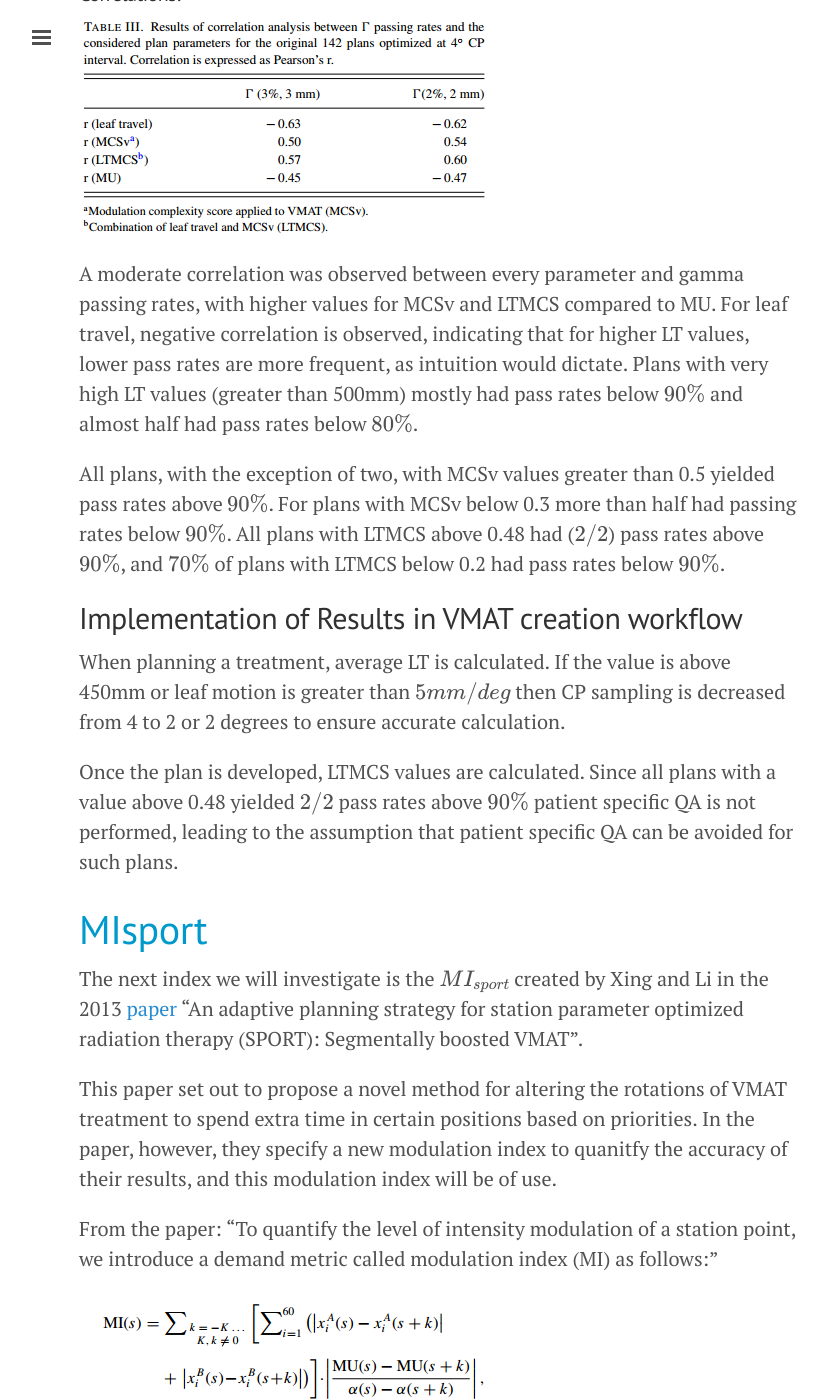
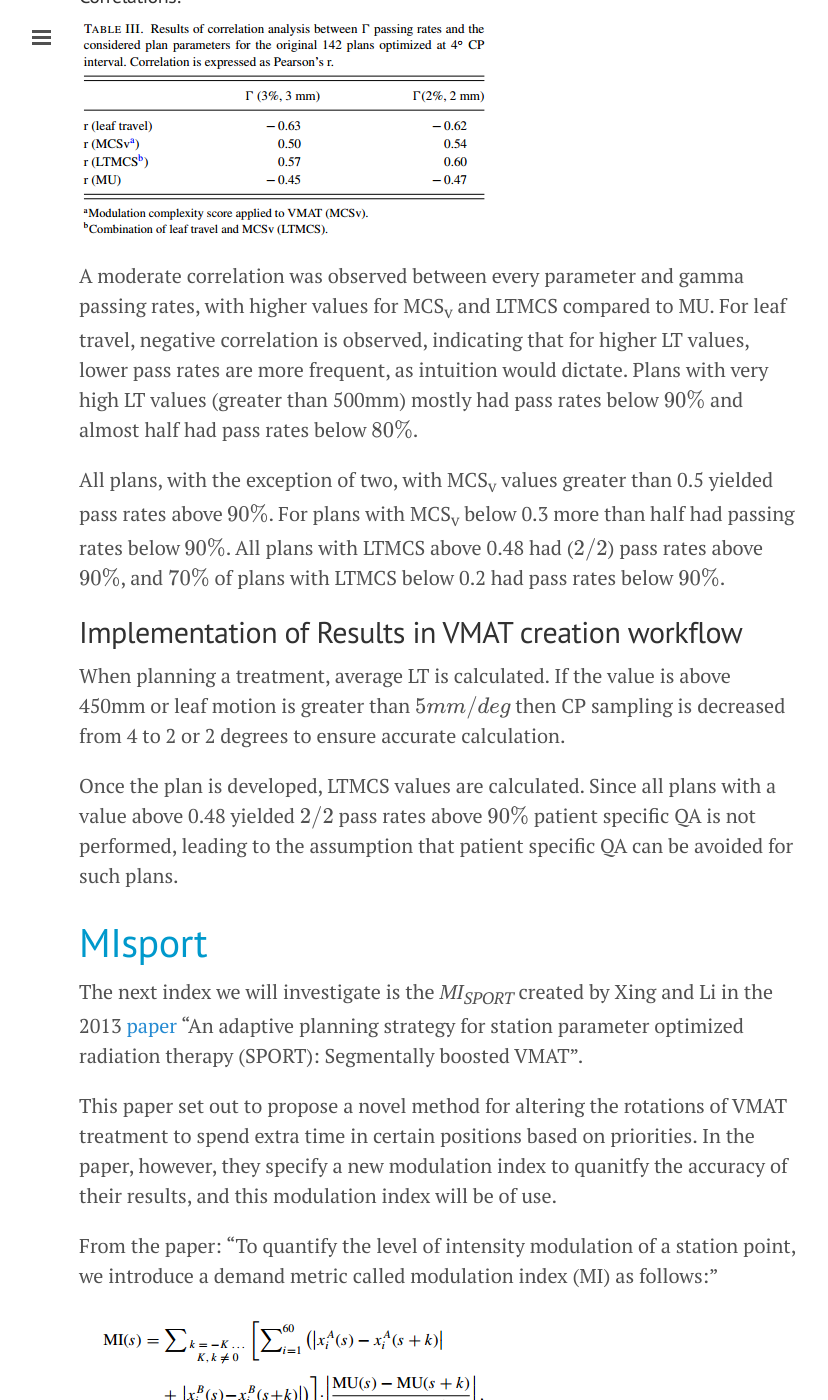
Before and after one commit to joelcarlson/joelcarlson.github.io, a Jekyll site: the page built from Thesis.md, in a window 1280 px wide and 1400 px high, scrolled down 6215 px. Shown: the whole window, without its empty margins (201-1029 px from the left). Built offline with Jekyll 4.4.1, drawn with Linux system fonts in a browser that asks for light colours; Markdown is read by kramdown in place of the engine named in the settings; formulas are drawn with MathJax 3; some of the changed text lies outside the part shown.

Commit message:
Latex fix

```diff
--- a/Thesis.md
+++ b/Thesis.md
@@ -41,19 +41,19 @@
 
 ![Gamma formula terms](/figs/Thesis/gammanalysisterms.png)
 
-Are the distance and dose difference between the reference and evaluated points. \\( D_r (r_r) \\) and \\( D_e (r_e) \\) are the reference and evaluated doses at points \\( r_r \\) and \\( r_e \\). Gamma is found for each point in the evaluated distribution, and the smallest of these values becomes the gamma at that reference point, this is repeated for each reference point.
+Are the distance and dose difference between the reference and evaluated points. D<sub>r</sub>(r<sub>r</sub>) and D<sub>e</sub>(r<sub>e</sub>) are the reference and evaluated doses at points r<sub>r</sub> and r<sub>e</sub>. Gamma is found for each point in the evaluated distribution, and the smallest of these values becomes the gamma at that reference point, this is repeated for each reference point.
 
 A point is said to pass gamma if the gamma value at that point is less than one.  For gamma analysis a plan for which passing rate remains above \\(90\%\\) with strict tolerance, such as \\((2/2)\\) can be considered dosimetrically robust.
 
 #VMAT Modulation Indices
 In VMAT plans excessive modulation may lead to errors in delivery.  Gamma pass rates are one way to quanitfy the errors.  A further method is to calculate an index based on the DICOM files from the TPS that may capture the features that make a plan undeliverable.  If these features can be discovered it would save the medical physicist the trouble of physically measuring for gamma analysis.  Although gamma analysis is not a ground truth for plan deliverability, it will be used as a surrogate in this study.  Other patential indicators are DVHs and log files, to be investigated at some point.
 
-The major modulation indices form the literature are Masi et al's \\(MCS_{v} \\), \\( LTMCS \\), Li and Xing's \\( MI_{SPORT} \\), and Park et al's \\(LIST Jong Mins indices\\), and Park et al's \\(ASM\\), \\(IDM\\), \\(Contrast\\), \\(Variance\\), \\(Correlation\\) and \\(Entropy\\).
+The major modulation indices form the literature are Masi et al's *MCS<sub>v</sub>*, *LTMCS*, Li and Xing's *MI<sub>SPORT</sub>*, and Park et al's (pile of MIs), and Park et al's *ASM*, *IDM*, *Contrast*, *Variance*, *Correlation* and *Entropy*.
 
 Let's examine these in turn:
 
 #LTMCS, MCSv
-In the 2013 [paper](http://www.ncbi.nlm.nih.gov/pubmed/23822422) "Impact of plan parameters on the dosimetric accuracy of volumetric modulated arc therapy", Masi et al proposed two modulation indices: LTMCS, MCSv.
+In the 2013 [paper](http://www.ncbi.nlm.nih.gov/pubmed/23822422) "Impact of plan parameters on the dosimetric accuracy of volumetric modulated arc therapy", Masi et al proposed two modulation indices: LTMCS, MCS<sub>v</sub>.
 
 An attempt was made to determine if there was a correlation between several plan parameters and results obtained by patient-specific QA results for VMAT.
 
@@ -77,17 +77,17 @@
 ####Leaf Travel
 For each leaf, the entire travel over the VMAT arc was computed, and averaged over all in-field moving leaves of the considered plan.  Closed leaves were not considered. (*This doesn't seem like a very good method...totally lacking in granularity.  averaged over the entire arc??*)
 
-####MCSv
+####MCS<sub>v</sub>
 As stated above, MCS was defined for IMRT plans and discussed in [Mcniven](http://www.ncbi.nlm.nih.gov/pubmed/20229859).  To modify this index to apply to VMAT, the authors considered controls of the arc rather than segments. **The values of MCSv range from 0 to 1** with 1 meaning no modulation, as exemplified by an arc with a fixed aperture and no leaf movements.  As modulation increases, the score decreases.
 
-####LTi: LT and MCSv combined
-The combined action of LT and MCSv was calculated as \\(LTi = (1000 - LT)/1000\\).  The values in this case range between 0 and 1, where 0 is obtained for \\(LT = 1000\\), and 1 when \\(LT = 0\\). That is to say, LTi values are higher for lower values of leaf travel.
+####LTi: LT and MCS<sub>v</sub> combined
+The combined action of LT and MCS<sub>v</sub> was calculated as \\(LTi = (1000 - LT)/1000\\).  The values in this case range between 0 and 1, where 0 is obtained for \\(LT = 1000\\), and 1 when \\(LT = 0\\). That is to say, LTi values are higher for lower values of leaf travel.
 
 ####LTMCS
-The LTMCS index is derived by multiplying LTi by MCSv, which with both parameters has **values in the range of 0 to 1**, and goes to 0 for increasing modulation and leaf motion.
+The LTMCS index is derived by multiplying LTi by MCS<sub>v</sub>, which with both parameters has **values in the range of 0 to 1**, and goes to 0 for increasing modulation and leaf motion.
 
 ####Data Analysis
-For analysis, CP spacing was reduced to 2 or 3 degrees and the plans re-optimized.  Of the 40 plans used, \\(LT\\), \\(MCS\\), \\(LTMCS\\) and \\(MU\\) were averaged and compared to the respective values of the original plans. The purpose of this was to examine whether the complexity of the new group of plans with smaller spacing was comparable to the original 4 degree spacing. The Student's *t*-test was used to analyze differences in means.
+For analysis, CP spacing was reduced to 2 or 3 degrees and the plans re-optimized.  Of the 40 plans used, *LT*, *MCS*, *LTMCS* and *MU* were averaged and compared to the respective values of the original plans. The purpose of this was to examine whether the complexity of the new group of plans with smaller spacing was comparable to the original 4 degree spacing. The Student's *t*-test was used to analyze differences in means.
 
 The initial 142 plans created with 4 degree sampling constituted a starting point for analysis.  Descriptive statistics were calculated for the examined parameters (LT, MCS, LTMCS, MU) and for gamma pass rates at each tolerance level (\\(3/3\\), \\(2/2\\)).
 
@@ -113,9 +113,9 @@
 
 ![Masicorr](/figs/Thesis/Masicorr.png)
 
-A moderate correlation was observed between every parameter and gamma passing rates, with higher values for MCSv and LTMCS compared to MU. For leaf travel, negative correlation is observed, indicating that for higher LT values, lower pass rates are more frequent, as intuition would dictate.  Plans with very high LT values (greater than 500mm) mostly had pass rates below \\(90\%\\) and almost half had pass rates below \\(80\%\\).
+A moderate correlation was observed between every parameter and gamma passing rates, with higher values for MCS<sub>v</sub> and LTMCS compared to MU. For leaf travel, negative correlation is observed, indicating that for higher LT values, lower pass rates are more frequent, as intuition would dictate.  Plans with very high LT values (greater than 500mm) mostly had pass rates below \\(90\%\\) and almost half had pass rates below \\(80\%\\).
 
-All plans, with the exception of two, with MCSv values greater than 0.5 yielded pass rates above \\(90\%\\). For plans with MCSv below 0.3 more than half had passing rates below \\(90\%\\). All plans with LTMCS above 0.48 had (\\(2/2\\)) pass rates above \\(90\%\\), and \\(70\%\\) of plans with LTMCS below 0.2 had pass rates below \\(90\%\\).
+All plans, with the exception of two, with MCS<sub>v</sub> values greater than 0.5 yielded pass rates above \\(90\%\\). For plans with MCS<sub>v</sub> below 0.3 more than half had passing rates below \\(90\%\\). All plans with LTMCS above 0.48 had (\\(2/2\\)) pass rates above \\(90\%\\), and \\(70\%\\) of plans with LTMCS below 0.2 had pass rates below \\(90\%\\).
 
 ##Implementation of Results in VMAT creation workflow
 When planning a treatment, average LT is calculated.  If the value is above 450mm or leaf motion is greater than \\(5mm/deg\\) then CP sampling is decreased from 4 to 2 or 2 degrees to ensure accurate calculation.
@@ -124,7 +124,7 @@
 
 #MIsport
 
-The next index we will investigate is the \\(MI_{sport}\\) created by Xing and Li in the 2013 [paper](http://www.ncbi.nlm.nih.gov/pubmed/23635247) "An adaptive planning strategy for station parameter optimized radiation therapy (SPORT): Segmentally boosted VMAT".
+The next index we will investigate is the *MI<sub>SPORT</sub>* created by Xing and Li in the 2013 [paper](http://www.ncbi.nlm.nih.gov/pubmed/23635247) "An adaptive planning strategy for station parameter optimized radiation therapy (SPORT): Segmentally boosted VMAT".
 
 This paper set out to propose a novel method for altering the rotations of VMAT treatment to spend extra time in certain positions based on priorities.  In the paper, however, they specify a new modulation index to quanitfy the accuracy of their results, and this modulation index will be of use.
 
```
